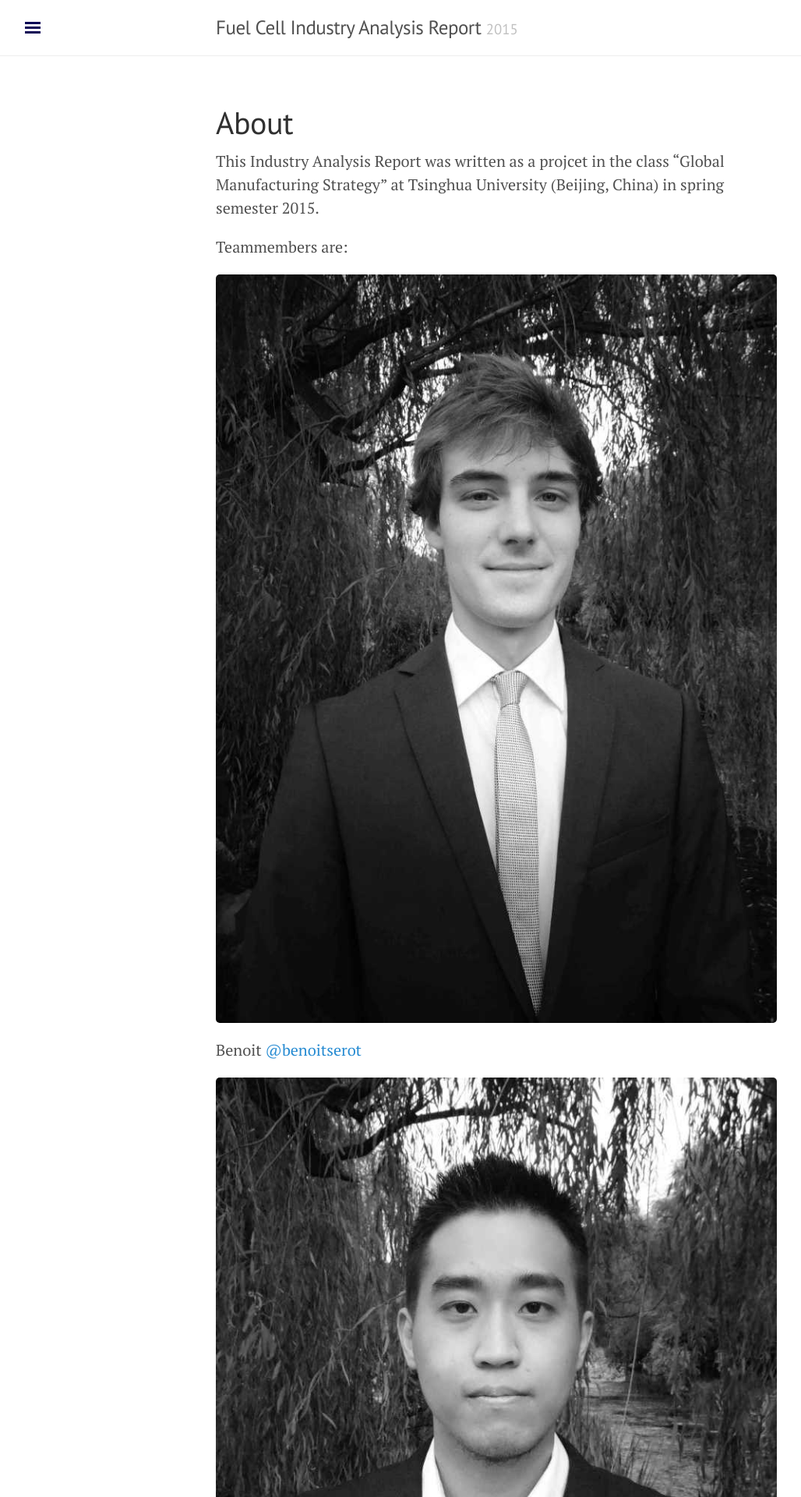
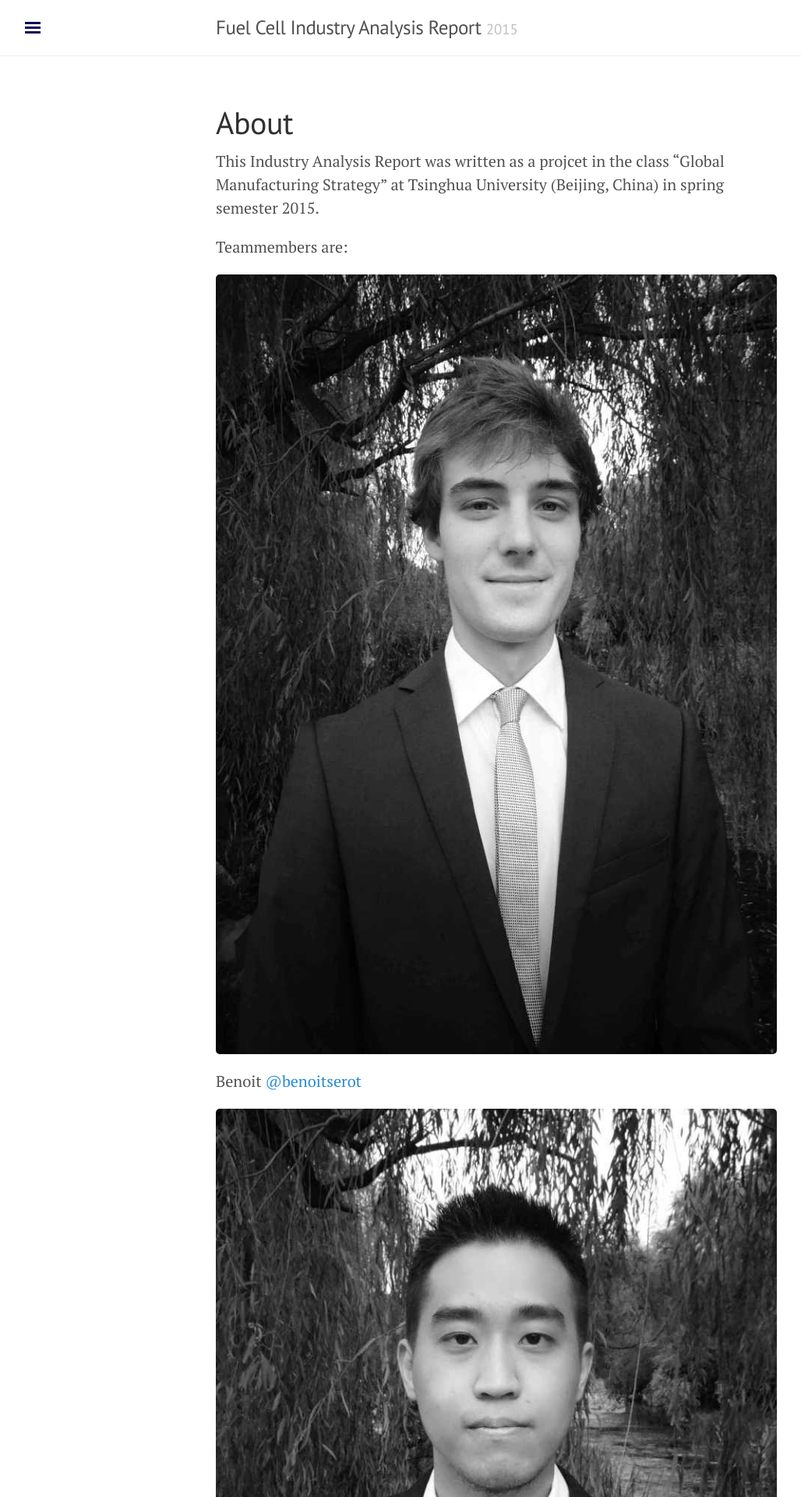
Before and after one commit to BambuGMS/Industry-Analysis-Report, a Jekyll site: the page built from about.md, in a window 1280 px wide. Shown: the top 1920 px of the page at 78% size, without its empty margins (3-1031 px from the left). Built offline with Jekyll 4.4.1, drawn with Linux system fonts in a browser that asks for light colours; Markdown is read by kramdown in place of the engine named in the settings.

Commit message:
change pic size

```diff
--- a/about.md
+++ b/about.md
@@ -7,7 +7,7 @@
 
 Teammembers are:
 
-<img src="../images/Benoit.JPG" alt="Benoit"> Benoit <a href="https://github.com/benoitserot" class="user-mention">@benoitserot</a>
+<img src="../images/Benoit.JPG" alt="Benoit" align="middle" width="750" height="1000"> Benoit <a href="https://github.com/benoitserot" class="user-mention">@benoitserot</a>
 
 <img src="../images/Pongsathorn.JPG" alt="Pongsathron"> Pongsathorn <a href="https://github.com/LiuHuaMing" class="user-mention">@LiuHuaMing</a>
 
```
